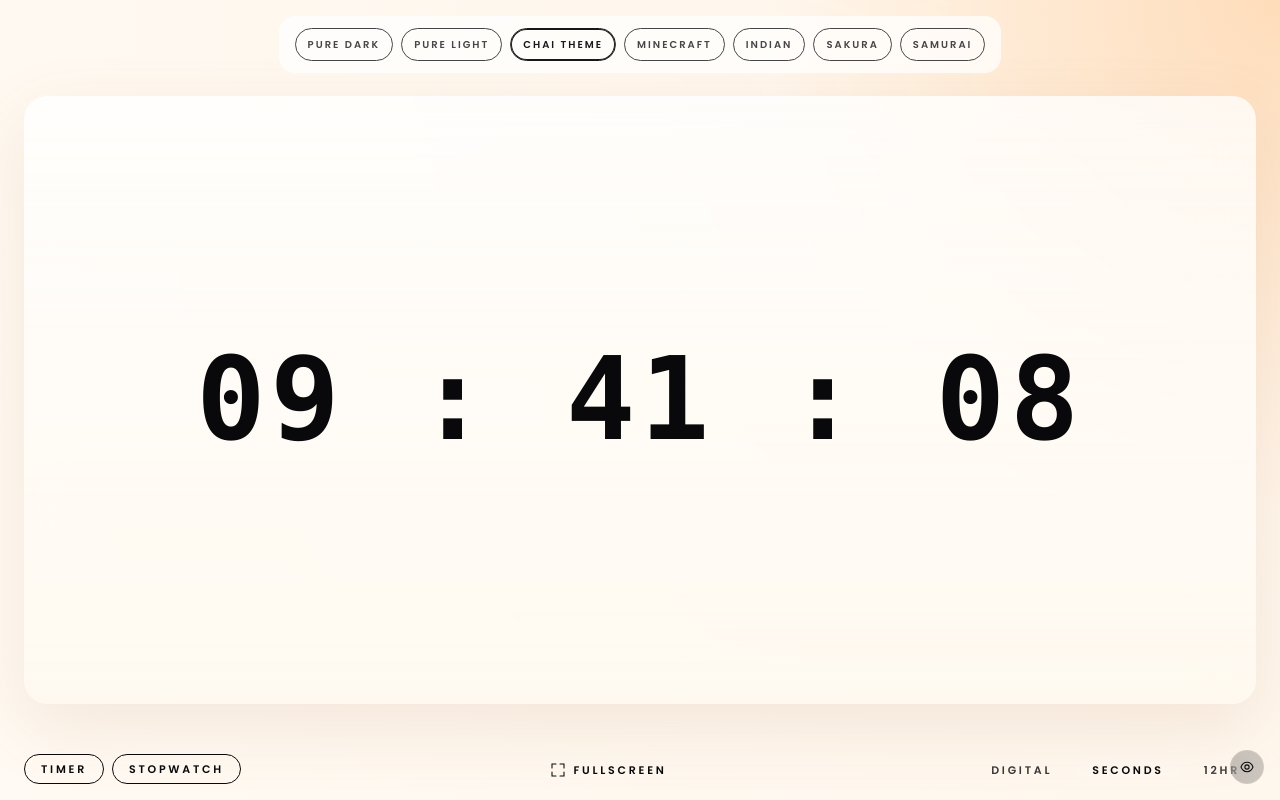
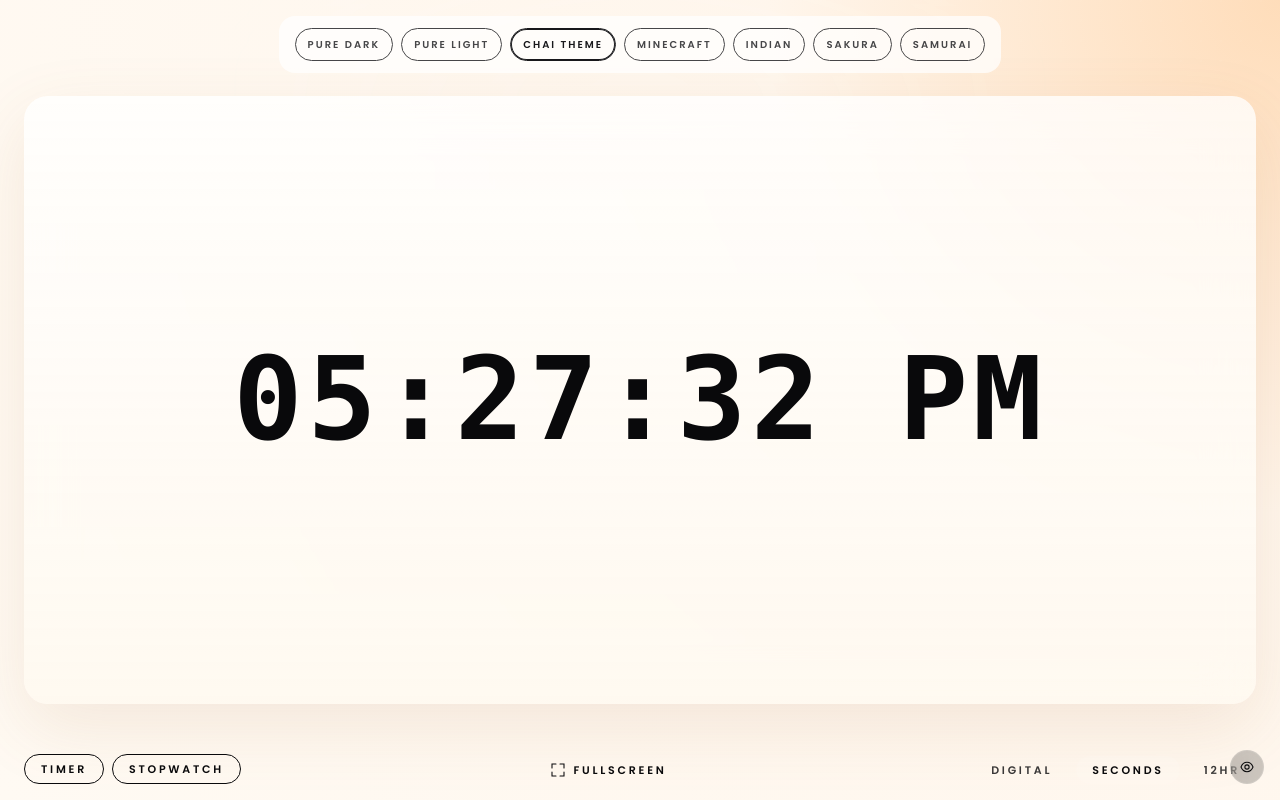
Before and after one commit to harshcsrivastava/react-101-projects, a React (Vite) app in the folder clock/: page / in a window 1280 px wide. Built offline with nearby package versions, Linux system fonts and the light colour scheme.

Commit message:
Add Digital & Analog Clock Logic

```diff
--- a/clock/src/components/ClockApplicationShell.tsx
+++ b/clock/src/components/ClockApplicationShell.tsx
@@ -1,4 +1,4 @@
-import type { ReactNode } from 'react';
+import { useEffect, useState, type ReactNode } from 'react';
 import type {
   ClockMode,
   ClockType,
@@ -142,38 +142,98 @@ function ClockDigits({
   showSeconds: boolean;
   timeFormat: TimeFormat;
 }) {
-  const value =
-    timeFormat === '12hr'
-      ? showSeconds
-        ? '09 : 41 : 08'
-        : '09 : 41'
-      : showSeconds
-        ? '21 : 41 : 08'
-        : '21 : 41';
 
-  if (clockType === 'analog') {
+const [time, setTime] = useState(new Date());
+const userTimeZone = Intl.DateTimeFormat().resolvedOptions().timeZone;
+
+useEffect(() => {
+  const interval = setInterval(() => setTime(new Date()), 1000)
+
+  return () => clearInterval(interval)
+}, [])
+
+console.log(time)
+  // const value =
+  //   timeFormat === '12hr'
+  //     ? showSeconds
+  //       ? '09 : 41 : 08'
+  //       : '09 : 41'
+  //     : showSeconds
+  //       ? '21 : 41 : 08'
+  //       : '21 : 41';
+const value = time.toLocaleTimeString("en-US", {
+          hour: "2-digit",
+          minute: "2-digit",
+          second: showSeconds ? "2-digit" : undefined,
+          hour12: timeFormat === "12hr" ? true : false,
+          timeZone: userTimeZone,
+        })
+  // if (clockType === 'analog') {
+  //   return (
+  //     <div className="relative aspect-square w-full max-w-[26rem] sm:max-w-[32rem]">
+  //       <div className="absolute inset-0 rounded-full border border-current/12" />
+  //       <div className="absolute inset-[13%] rounded-full border border-current/8" />
+  //       <div
+  //         className="absolute left-1/2 top-1/2 h-[28%] w-[0.45rem] origin-bottom -translate-x-1/2 rounded-full bg-current"
+  //         style={{ transform: 'translate(-50%, -100%) rotate(18deg)' }}
+  //       />
+  //       <div
+  //         className="absolute left-1/2 top-1/2 h-[36%] w-[0.28rem] origin-bottom -translate-x-1/2 rounded-full bg-current/80"
+  //         style={{ transform: 'translate(-50%, -100%) rotate(96deg)' }}
+  //       />
+  //       {showSeconds ? (
+  //         <div
+  //           className="absolute left-1/2 top-1/2 h-[40%] w-[0.16rem] origin-bottom -translate-x-1/2 rounded-full bg-rose-400 shadow-[0_0_16px_currentColor]"
+  //           style={{ transform: 'translate(-50%, -100%) rotate(188deg)' }}
+  //         />
+  //       ) : null}
+  //       <div className="absolute left-1/2 top-1/2 h-5 w-5 -translate-x-1/2 -translate-y-1/2 rounded-full bg-current" />
+  //     </div>
+  //   );
+  // }
+
+  if (clockType === "analog") {
+  const hours = time.getHours();
+  const minutes = time.getMinutes();
+  const seconds = time.getSeconds();
+
+  // Calculate angles
+  const hourAngle = (hours % 12) * 30 + minutes * 0.5; // 30° per hour + fraction
+  const minuteAngle = minutes * 6 + seconds * 0.1;     // 6° per minute + fraction
+  const secondAngle = seconds * 6;                     // 6° per second
+
   return (
     <div className="relative aspect-square w-full max-w-[26rem] sm:max-w-[32rem]">
+      {/* Outer rings */}
       <div className="absolute inset-0 rounded-full border border-current/12" />
       <div className="absolute inset-[13%] rounded-full border border-current/8" />
+
+      {/* Hour hand */}
       <div
         className="absolute left-1/2 top-1/2 h-[28%] w-[0.45rem] origin-bottom -translate-x-1/2 rounded-full bg-current"
-          style={{ transform: 'translate(-50%, -100%) rotate(18deg)' }}
+        style={{ transform: `translate(-50%, -100%) rotate(${hourAngle}deg)` }}
       />
+
+      {/* Minute hand */}
       <div
         className="absolute left-1/2 top-1/2 h-[36%] w-[0.28rem] origin-bottom -translate-x-1/2 rounded-full bg-current/80"
-          style={{ transform: 'translate(-50%, -100%) rotate(96deg)' }}
+        style={{ transform: `translate(-50%, -100%) rotate(${minuteAngle}deg)` }}
       />
-        {showSeconds ? (
+
+      {/* Second hand (optional) */}
+      {showSeconds && (
         <div
           className="absolute left-1/2 top-1/2 h-[40%] w-[0.16rem] origin-bottom -translate-x-1/2 rounded-full bg-rose-400 shadow-[0_0_16px_currentColor]"
-            style={{ transform: 'translate(-50%, -100%) rotate(188deg)' }}
+          style={{ transform: `translate(-50%, -100%) rotate(${secondAngle}deg)` }}
         />
-        ) : null}
+      )}
+
+      {/* Center dot */}
       <div className="absolute left-1/2 top-1/2 h-5 w-5 -translate-x-1/2 -translate-y-1/2 rounded-full bg-current" />
     </div>
   );
 }
+
 
   return (
     <div className="w-full text-center">
```
Lines whose indentation alone changed are shown as unchanged.
